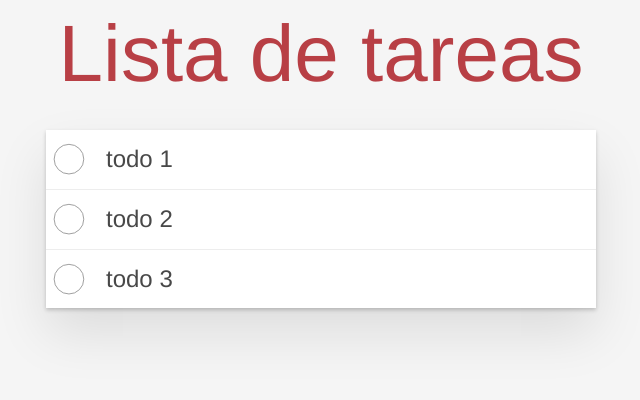
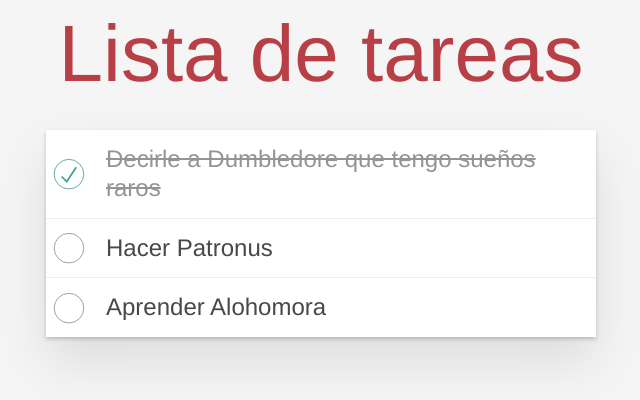
Before and after one commit to crisrodriguezgar/toDo-list_typeScript, a React (Vite) app: page / in a window 1280 px wide. Shown: the top 400 px of the page, without its empty margins (319-959 px from the left). Built offline with nearby package versions, Linux system fonts and the light colour scheme.

Commit message:
added checked completed

```diff
--- a/src/App.tsx
+++ b/src/App.tsx
@@ -5,17 +5,17 @@ import { ToDos } from "./components/ToDos";
 const mockTodos = [
   {
     id: "1",
-    title: "todo 1",
-    completed: false
+    title: "Decirle a Dumbledore que tengo sueños raros",
+    completed: true
   },
   {
     id: "2",
-    title: "todo 2",
+    title: "Hacer Patronus",
     completed: false
   },
   {
     id: "3",
-    title: "todo 3",
+    title: "Aprender Alohomora",
     completed: false
   },
 ]
@@ -29,6 +29,19 @@ const App = (): JSX.Element => {
     setTodos(newTodos)
   }
 
+  const handleCompleted = (id: string, completed: boolean): void => {
+    const newTodos = todos.map(todo => {
+      if (todo.id === id) {
+        return {
+          ...todo,
+          completed
+        }
+      }
+      return todo
+    })
+    setTodos(newTodos)
+  }
+
   return (
 
     <div className="todoapp">
@@ -36,6 +49,7 @@ const App = (): JSX.Element => {
         <h1>Lista de tareas</h1>
       </header>
       <ToDos
+        onToggleCompletedTodo={handleCompleted}
         todos={todos}
         onRemoveTodo={handleRemove}
       />
--- a/src/components/ToDo.tsx
+++ b/src/components/ToDo.tsx
@@ -1,16 +1,21 @@
 import { type Todo as TodoType } from "../types"
 
-type Props = TodoType
+interface Props extends TodoType {
+    onToggleCompletedTodo: (id: string, completed: boolean) => void
+    onRemoveTodo: (id: string) => void
+}
 
-export const ToDo: React.FC<Props> = ({ id, title, completed, onRemoveTodo }) => {
+export const ToDo: React.FC<Props> = ({ id, title, completed, onRemoveTodo, onToggleCompletedTodo }) => {
     return (
-        <div>
+        <div className="view">
             <input
-                className="toggle"
-                type="checbox"
-                checked={completed}
-                onChange={() => { }}
-            />
+    className="toggle"
+    type="checkbox"
+    checked={completed}
+    onChange={(event) => {
+        onToggleCompletedTodo(id, event.target.checked); // Pasar id y completed por separado
+    }}
+/>
             <label htmlFor="">{title}</label>
             <button className="destroy"
                 onClick={() => {
--- a/src/components/ToDos.tsx
+++ b/src/components/ToDos.tsx
@@ -4,10 +4,11 @@ import { ToDo } from "./ToDo";
 
 interface Props {
     todos: ListOfTodos;
+    onToggleCompletedTodo: (id: string, completed: boolean) => void
     onRemoveTodo: (id: string) => void;
 }
 
-export const ToDos: React.FC<Props> = ({ todos, onRemoveTodo }) => {
+export const ToDos: React.FC<Props> = ({ todos, onRemoveTodo, onToggleCompletedTodo }) => {
     return (
         <ul className="todo-list">
             {todos.map(todo => (
@@ -17,6 +18,7 @@ export const ToDos: React.FC<Props> = ({ todos, onRemoveTodo }) => {
                         title={todo.title}
                         completed={todo.completed}
                         onRemoveTodo={onRemoveTodo}
+                        onToggleCompletedTodo={onToggleCompletedTodo}
                     />
                 </li>
             ))}
```
